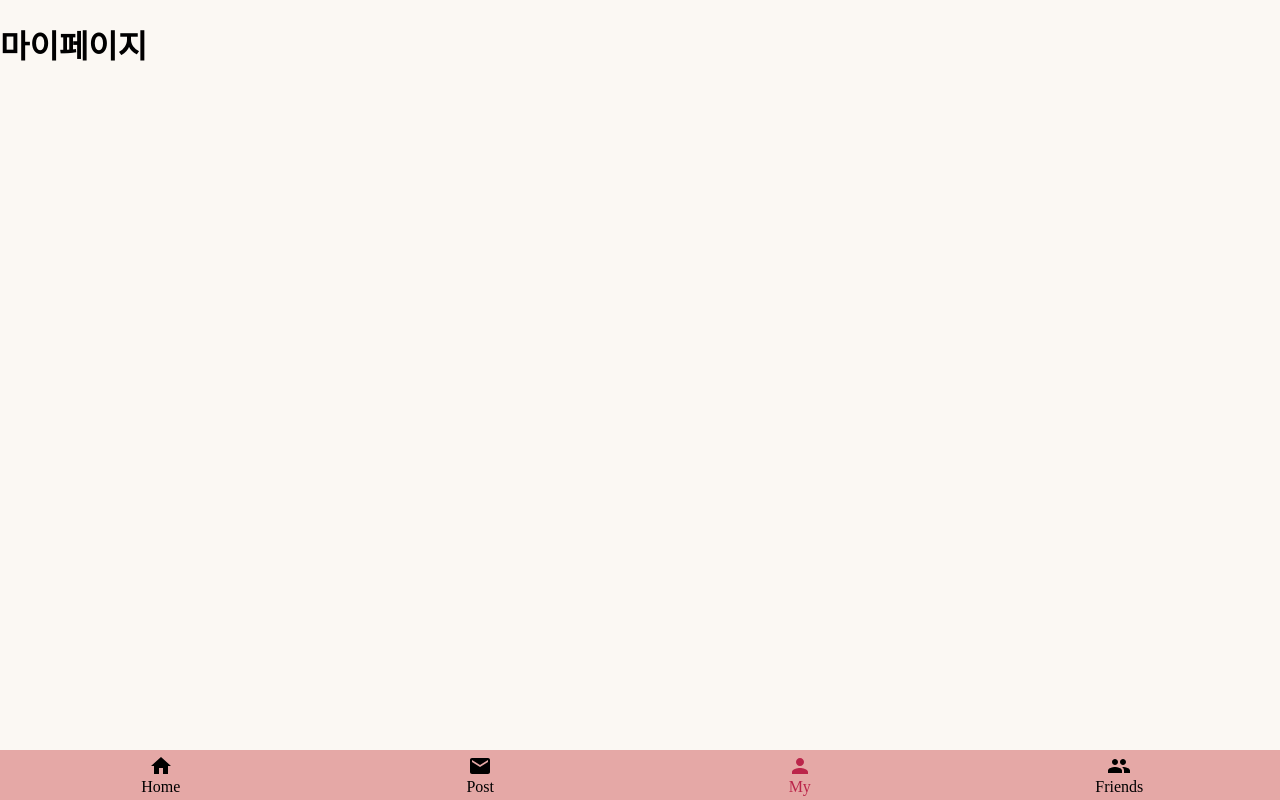
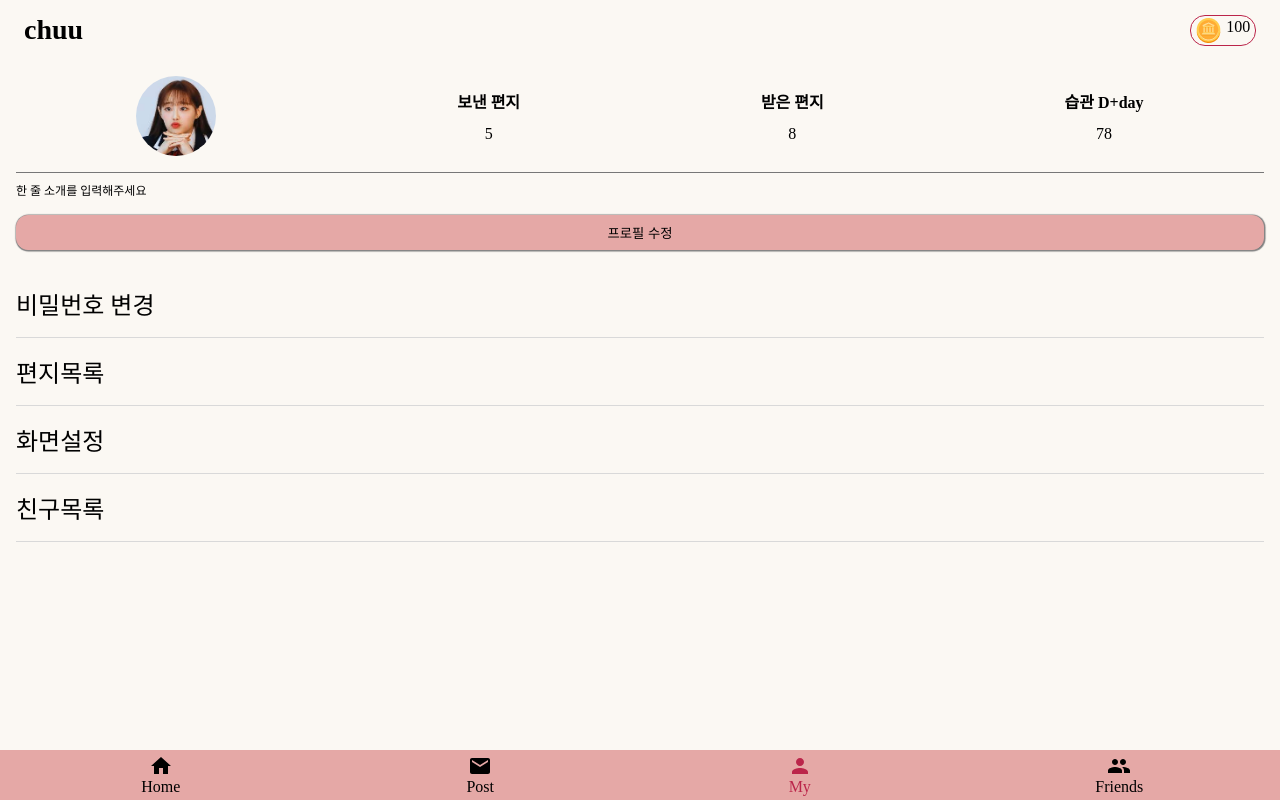
Before and after one commit to SWAcademy-Team-3/todoclient, a React (Create React App) app: page /my in a window 1280 px wide. Built offline with nearby package versions, Linux system fonts and the light colour scheme; a web font is replaced by a local one.

Commit message:
[Add] 마이페이지 Skeleton 완성 및 컴포넌트 수정

```diff
--- a/src/components/FlatButton.js
+++ b/src/components/FlatButton.js
@@ -1,11 +1,21 @@
-export default function FlatButton({ name, color, onClick }) {
+export default function FlatButton({
+  name,
+  color,
+  onClick,
+  width,
+  hegiht,
+  marginBottom,
+}) {
   return (
     <button
       style={{
+        width: width ? width : "none",
+        height: hegiht ? hegiht : "none",
+        marginBottom: marginBottom ? marginBottom : "none",
         backgroundColor: color,
         border: `1px solid ${color}`,
         outline: "none",
-        borderRadius: "15px",
+        borderRadius: "12px",
         boxShadow: "0.5px 0.5px 1px 1px gray",
       }}
       onClick={onClick}
--- /dev/null
+++ b/src/components/PorfileDetail.js
@@ -0,0 +1,26 @@
+import ColumnText from "./ColumnText";
+
+export default function ProfileDetail({
+  profileImg,
+  sendPost,
+  receivePost,
+  dPlus,
+  introduce,
+  ...props
+}) {
+  return (
+    <div style={{ ...props.style }}>
+      <div className="detail">
+        <div className="profileImgDiv">
+          <img src={profileImg} alt="profileImg" className="profileImg" />
+        </div>
+        <ColumnText title="보낸 편지" content={sendPost} />
+        <ColumnText title="받은 편지" content={receivePost} />
+        <ColumnText title="습관 D+day" content={dPlus} />
+      </div>
+      <div className="introduce">
+        <span>{introduce}</span>
+      </div>
+    </div>
+  );
+}
--- a/src/page/FriendsComponents/FriendsDetail.js
+++ /dev/null
@@ -1,22 +0,0 @@
-import "../../style/index.scss";
-
-import ColumnText from "../../components/ColumnText";
-import tempImg from "../../assets/images/yena.jpg";
-
-export default function FriendsDetail() {
-  return (
-    <div>
-      <div className="detail">
-        <div className="profileImgDiv">
-          <img src={tempImg} alt="profileImg" className="profileImg" />
-        </div>
-        <ColumnText title="보낸 편지" content="4" />
-        <ColumnText title="받은 편지" content="7" />
-        <ColumnText title="습관 D+day" content="D+34" />
-      </div>
-      <div className="introduce">
-        <span>친구가 작성 한줄 소개글을 이곳에서 확인할 수 있습니다.</span>
-      </div>
-    </div>
-  );
-}
--- a/src/page/FriendsComponents/FriendsToggle.js
+++ b/src/page/FriendsComponents/FriendsToggle.js
@@ -1,8 +1,11 @@
 import "../../style/index.scss";
 import ArrowForwardIosIcon from "@mui/icons-material/ArrowForwardIos";
 import { useState } from "react";
-import FriendsDetail from "./FriendsDetail";
 import FlatButton from "../../components/FlatButton";
+import ProfileDetail from "../../components/PorfileDetail";
+
+//지울 것
+import tempImg from "../../assets/images/yena.jpg";
 
 export default function FriendsToggle({ user }) {
   const [isOpen, setIsOpen] = useState(false);
@@ -32,7 +35,13 @@ export default function FriendsToggle({ user }) {
       </div>
 
       <div className={`FriendsToggleBody-${isOpen}`}>
-        <FriendsDetail />
+        <ProfileDetail
+          profileImg={tempImg}
+          sendPost={4}
+          receivePost={7}
+          dPlus={34}
+          introduce="친구가 작성 한줄 소개글을 이곳에서 확인할 수 있습니다."
+        />
       </div>
     </>
   );
--- a/src/page/My.js
+++ b/src/page/My.js
@@ -1,7 +1,37 @@
+import Header from "../components/Header";
+import Chip from "../components/Chip";
+import FlatButton from "../components/FlatButton";
+
+import coinEmoji from "../assets/images/coinEmoji.png";
+import ProfileDetail from "../components/PorfileDetail";
+
+//지울 것
+import tempImg from "../assets/images/chuu.jpg";
+
 export default function My() {
+  const coinChip = <Chip emoji={coinEmoji} number={100} />;
   return (
-    <>
-      <h1>마이페이지</h1>
-    </>
+    <div className="myDiv">
+      <Header left={"chuu"} right={coinChip} />
+      <ProfileDetail
+        profileImg={tempImg}
+        sendPost={5}
+        receivePost={8}
+        dPlus={78}
+        introduce="한 줄 소개를 입력해주세요"
+        style={{ margin: "16px 0" }}
+      />
+      <FlatButton
+        name="프로필 수정"
+        color="#e5a8a6"
+        width="100%"
+        hegiht="35px"
+        marginBottom="20px"
+      />
+      <span className="tileText">비밀번호 변경</span>
+      <span className="tileText">편지목록</span>
+      <span className="tileText">화면설정</span>
+      <span className="tileText">친구목록</span>
+    </div>
   );
 }
--- a/src/style/index.scss
+++ b/src/style/index.scss
@@ -172,6 +172,8 @@ $background-color: #fbf8f3;
   }
 
   & > :nth-child(3) {
+    display: flex;
+    justify-content: flex-end;
     text-align: right;
   }
 }
@@ -315,3 +317,14 @@ $background-color: #fbf8f3;
   width: 60px;
   margin-left: 8px;
 }
+
+.myDiv {
+  margin: 0 16px;
+}
+
+.tileText {
+  display: block;
+  font-size: 24px;
+  padding: 16px 0;
+  border-bottom: 1px solid #d9d9d9;
+}
```
Also changed, not shown: src/assets/images/chuu.jpg (added).
